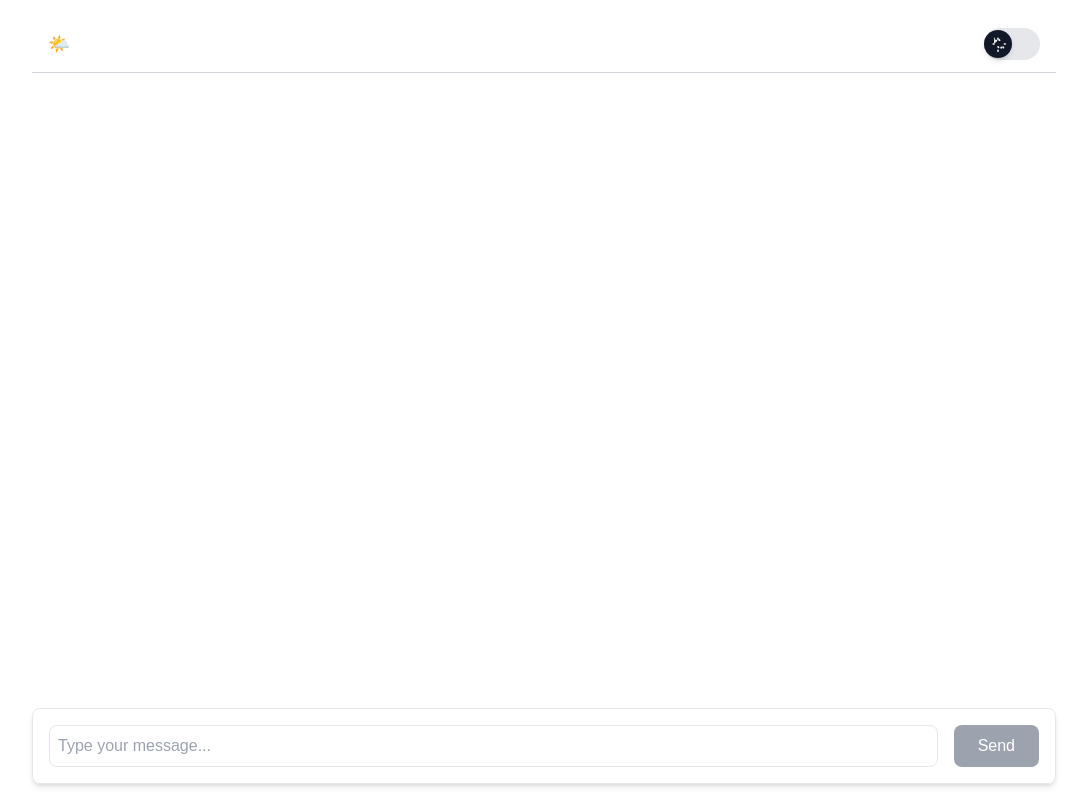
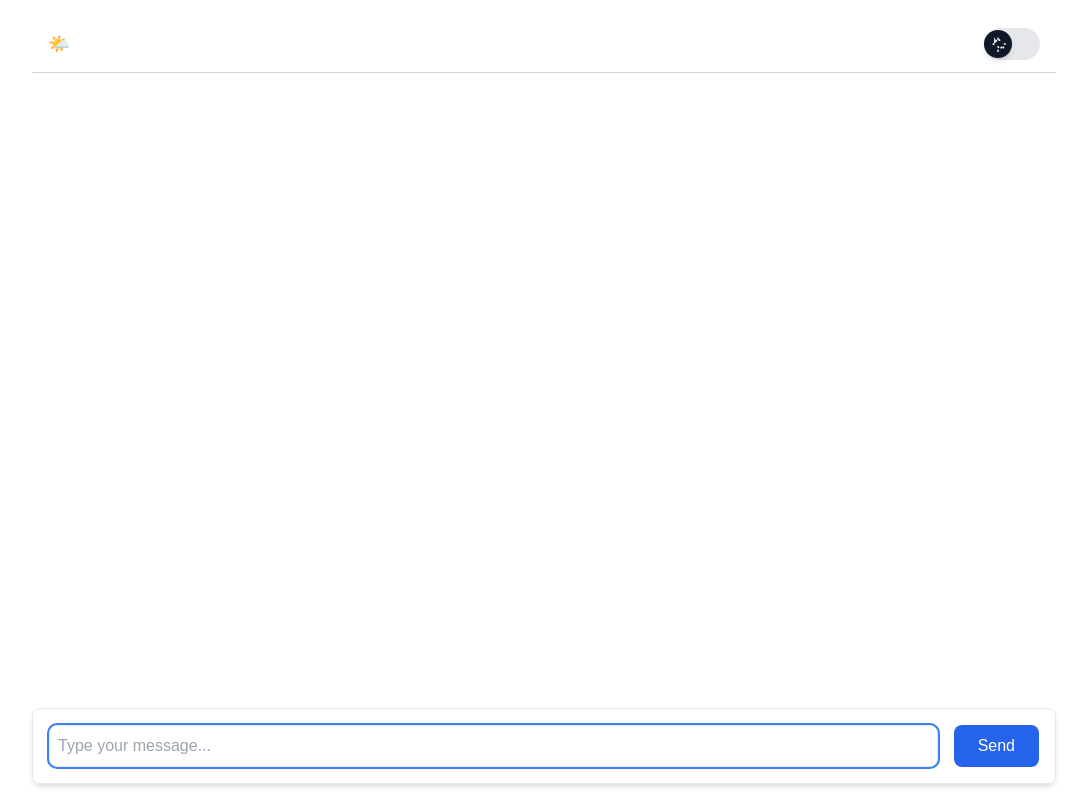
Before and after one commit to SidW111/weather-chat, a Next.js app: page / in a window 1280 px wide. Shown: the whole page, without its empty margins (96-1183 px from the left). Built offline with nearby package versions, Linux system fonts and the light colour scheme.

Commit message:
edge case maintained the convo flow

```diff
--- a/app/page.tsx
+++ b/app/page.tsx
@@ -42,7 +42,7 @@ export default function Chat() {
           <div ref={messageEndRef} />
         </div>
 
-        <InputForm setLoading={setLoading} setMessages={setMessages} />
+        <InputForm setLoading={setLoading} setMessages={setMessages} loading={loading} />
       </div>
     </div>
   );
--- a/components/InputForm.tsx
+++ b/components/InputForm.tsx
@@ -1,25 +1,45 @@
-import { SetStateAction, useState } from "react";
+import { SetStateAction, useEffect, useRef, useState } from "react";
 
 interface MessageType {
   role: "user" | "agent";
   content: string;
-  timeStamp?:string;
+  timeStamp?: string;
 }
 
 interface InputFormProps {
   setMessages: React.Dispatch<React.SetStateAction<MessageType[]>>;
   setLoading: React.Dispatch<React.SetStateAction<boolean>>;
+  loading: boolean;
 }
 
-export default function InputForm({ setMessages, setLoading }: InputFormProps) {
+export default function InputForm({
+  setMessages,
+  setLoading,
+  loading,
+}: InputFormProps) {
   const [input, setInput] = useState<string>("");
+  const inputRef = useRef<HTMLInputElement>(null);
+
+  // 👇 refocus input when loading finishes
+  useEffect(() => {
+    if (!loading) {
+      inputRef.current?.focus();
+    }
+  }, [loading]);
 
   const handleSendMessage = async (e: React.FormEvent) => {
     e.preventDefault();
     const trimmedInput = input.trim();
     if (trimmedInput === "") return;
 
-    const userMessage: MessageType = { role: "user", content: trimmedInput ,timeStamp:new Date().toLocaleDateString([],{hour:'2-digit',minute:'2-digit'})};
+    const userMessage: MessageType = {
+      role: "user",
+      content: trimmedInput,
+      timeStamp: new Date().toLocaleTimeString([], {
+        hour: "2-digit",
+        minute: "2-digit",
+      }),
+    };
     setMessages((prevMessages) => [...prevMessages, userMessage]);
     setInput("");
     setLoading(true);
@@ -65,7 +85,7 @@ export default function InputForm({ setMessages, setLoading }: InputFormProps) {
             content = content.replace(/\\n/g, "\n");
 
             agentResponse += content;
-                setLoading(false)
+            setLoading(false);
 
             setMessages((prev) => {
               const updated = [...prev];
@@ -76,7 +96,14 @@ export default function InputForm({ setMessages, setLoading }: InputFormProps) {
               ) {
                 updated[updated.length - 1].content = agentResponse;
               } else {
-                updated.push({ role: "agent", content: agentResponse,timeStamp:new Date().toLocaleTimeString([],{hour:'2-digit',minute:'2-digit'}) });
+                updated.push({
+                  role: "agent",
+                  content: agentResponse,
+                  timeStamp: new Date().toLocaleTimeString([], {
+                    hour: "2-digit",
+                    minute: "2-digit",
+                  }),
+                });
               }
               return updated;
             });
@@ -101,16 +128,18 @@ export default function InputForm({ setMessages, setLoading }: InputFormProps) {
         className="flex p-4 bg-white dark:bg-gray-900 rounded-lg"
       >
         <input
+        ref={inputRef}
           type="text"
           value={input}
           onChange={(e) => setInput(e.target.value)}
-          placeholder="Type your message..."
-          className="flex-1 p-2 border dark:border-none rounded-lg focus:outline-none dark:focus:outline-none dark:focus:ring-2 dark:focus:ring-gray-900/50 focus:ring-2 focus:ring-blue-500"
+          placeholder={`${loading ? "Please Wait..." : "Type your message..."}`}
+          disabled={loading}
+          className="flex-1 p-2 border dark:border-none  dark:bg-gray-800 rounded-lg focus:outline-none dark:focus:outline-none dark:focus:ring-2 dark:focus:ring-gray-900/50 focus:ring-2 focus:ring-blue-500"
         />
         <button
           type="submit"
           className="ml-4 px-6 py-2 bg-blue-600 text-white rounded-lg hover:bg-blue-700 disabled:bg-gray-400"
-          disabled={!input.trim()}
+          disabled={!input.trim() && loading}
         >
           Send
         </button>
```
Lines whose indentation alone changed are shown as unchanged.
